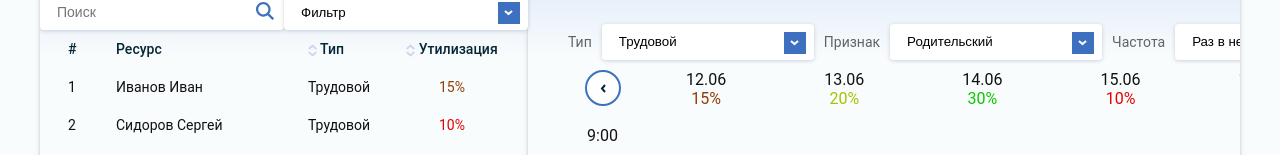
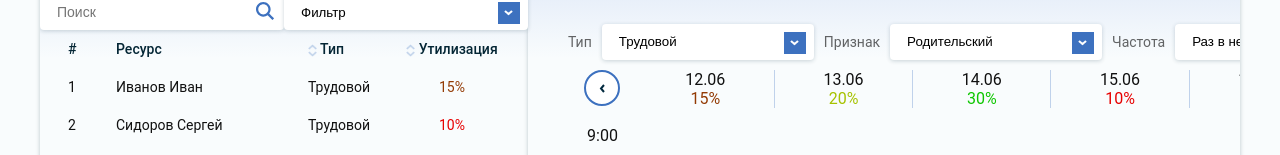
Before and after one commit to evgeniikucheriavii/dm-test, an Angular app: page /utilization in a window 1280 px wide. Shown: the part 138-293 px from the top of the page. Built offline with nearby package versions, Linux system fonts and the light colour scheme; a web font is replaced by a local one.

Commit message:
Added separators

```diff
--- a/src/app/resources-utilization/resources-utilization.component.css
+++ b/src/app/resources-utilization/resources-utilization.component.css
@@ -242,6 +242,16 @@
 	text-align: center;
 }
 
+.graph-column_head
+{
+	border-right: 1px solid rgba(61, 113, 191, 0.3);
+}
+
+.graph-column_head:nth-child(8n)
+{
+	border-right: 1px solid transparent;
+}
+
 .graph-column:first-child, .graph-column:last-child
 {
 	flex: 1;
--- a/src/app/resources-utilization/resources-utilization.component.html
+++ b/src/app/resources-utilization/resources-utilization.component.html
@@ -109,7 +109,7 @@
 			<section class="right-section right-section__graph">
 				<div class="graph-row graph-row_head">
 					<div class="graph-column"><button class="arrow-button arrow-button_left"></button></div>
-					<div class="graph-column" *ngFor="let d of dates">
+					<div class="graph-column graph-column_head" *ngFor="let d of dates">
 						<div class="graph-column__date">{{d.date}}</div>
 						<div class="graph-column__util _{{d.color}}">{{d.util}}%</div>
 					</div>
```
Also changed, not shown: src/assets/images/Down.svg (deleted), src/assets/images/Up.svg (deleted).
